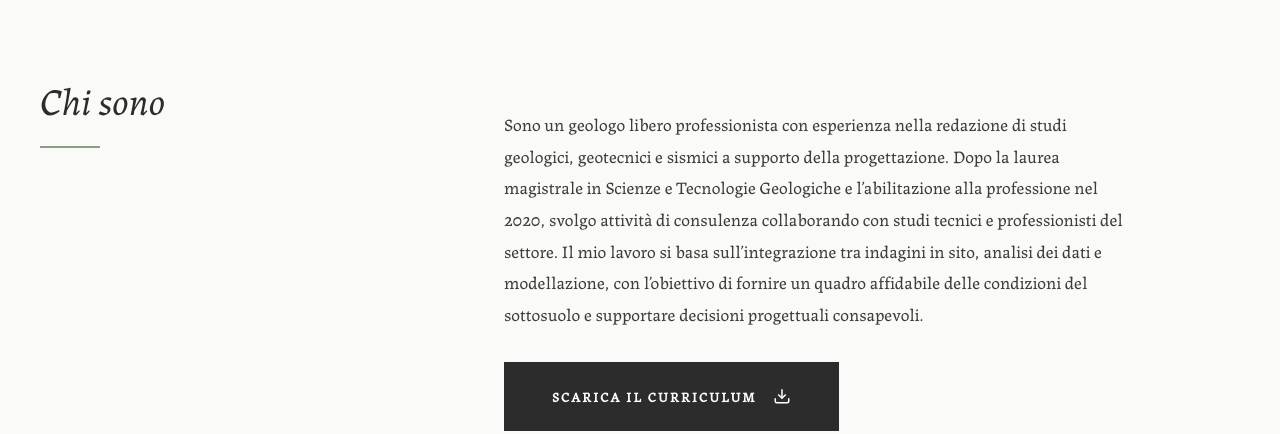
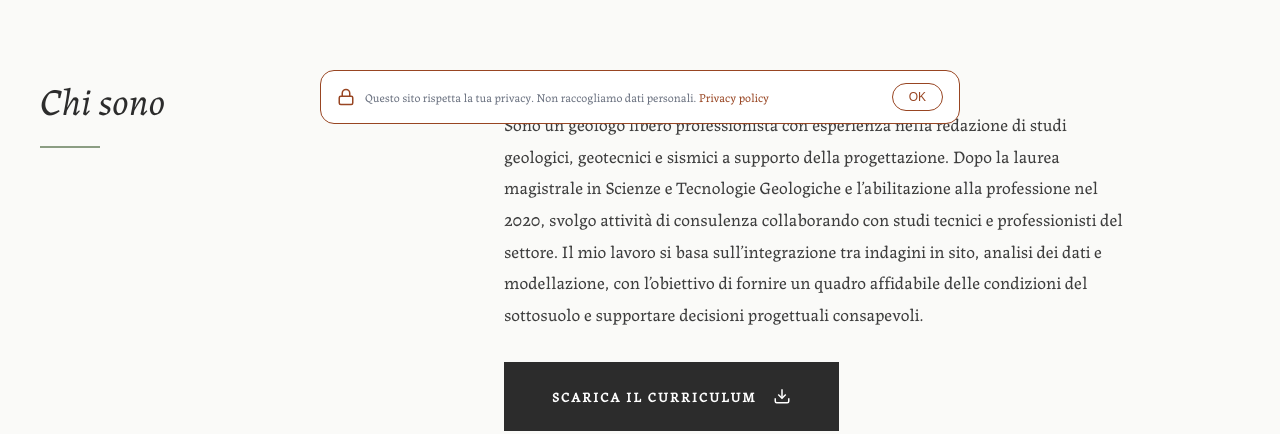
Before and after one commit to edoardo-nicoli03/Francesco_Facchini.website, a plain HTML site: page sito_Francesco_Facchini/index.html in a window 1280 px wide. Shown: the part 660-1094 px from the top of the page. Drawn offline with Linux system fonts and the light colour scheme.

Commit message:
Aggiunto bunner privacy

```diff
--- a/sito_Francesco_Facchini/index.html
+++ b/sito_Francesco_Facchini/index.html
@@ -273,4 +273,37 @@
         });
     </script>
 </body>
+<!-- Banner Privacy -->
+<div id="privacy-banner" style="
+  position: fixed; bottom: 16px; left: 50%; transform: translateX(-50%);
+  width: calc(100% - 2rem); max-width: 640px;
+  background: #fff; border: 1.5px solid #984522;
+  border-radius: 14px; padding: 12px 16px;
+  display: flex; align-items: center; justify-content: space-between;
+  gap: 12px; flex-wrap: wrap; z-index: 9999;
+">
+  <div style="display: flex; align-items: center; gap: 10px; flex: 1;">
+    <svg width="18" height="18" viewBox="0 0 24 24" fill="none" stroke="#984522" stroke-width="2" stroke-linecap="round" stroke-linejoin="round" style="flex-shrink:0"><rect x="3" y="11" width="18" height="11" rx="2"/><path d="M7 11V7a5 5 0 0 1 10 0v4"/></svg>
+    <p style="margin: 0; font-size: 12px; color: #6b7280; line-height: 1.5;">
+      Questo sito rispetta la tua privacy. Non raccogliamo dati personali.
+      <a href="/privacy-policy" style="color: #984522; font-weight: 500; text-decoration: none;">Privacy policy</a>
+    </p>
+  </div>
+  <button onclick="chiudiBanner()" style="
+    padding: 6px 16px; font-size: 12px; cursor: pointer;
+    border: 1.5px solid #984522; border-radius: 20px;
+    color: #984522; background: transparent; font-weight: 500;
+    white-space: nowrap;
+  ">OK</button>
+</div>
+
+<script>
+  function chiudiBanner() {
+    localStorage.setItem('privacy_notice', 'visto');
+    document.getElementById('privacy-banner').style.display = 'none';
+  }
+  if (localStorage.getItem('privacy_notice')) {
+    document.getElementById('privacy-banner').style.display = 'none';
+  }
+</script>
 </html>
```
